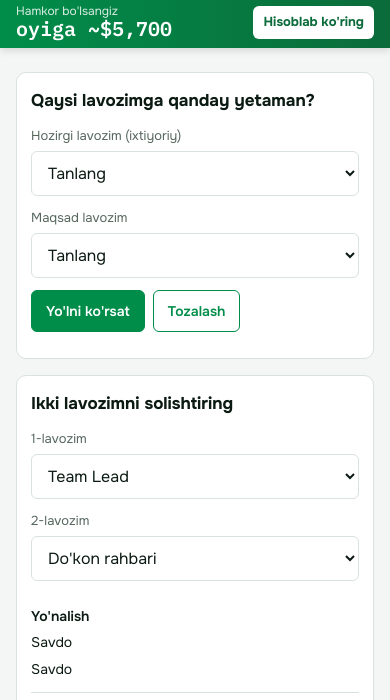
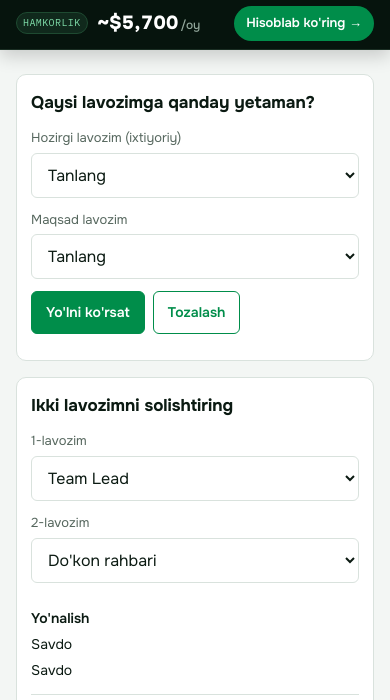
Before and after one commit to abdurakhmon-sl/osish-yoli, a plain HTML site: page index.html in a window 390 px wide. Shown: the part 170-870 px from the top of the page. Drawn offline with Linux system fonts and the light colour scheme.

Commit message:
Hamkorlik banneri qayta dizayn (30.10.2026)

```diff
--- a/index.html
+++ b/index.html
@@ -230,13 +230,17 @@ html.xodim .mc-s { display: none; }
 /* phone reading */
 /* hamkorlik banneri */
 section.blk, .sumc { scroll-margin-top: 80px; }
-.pbanner { background: linear-gradient(90deg, #008D4A, #0B6B3A); color: #fff; position: sticky; top: 0; z-index: 20; box-shadow: 0 2px 8px rgba(0,0,0,.15); }
-.pb-in { display: flex; align-items: center; gap: 18px; padding-block: 10px; }
-.pb-num { display: grid; line-height: 1.1; white-space: nowrap; }
-.pb-num small { font-size: 12px; opacity: .85; }
-.pb-num b { font-size: 24px; font-weight: 700; }
-.pb-txt { margin: 0; font-size: 13px; opacity: .92; flex: 1; min-width: 0; }
-.pb-btn { background: #fff; color: #0B6B3A; border: 0; border-radius: 6px; padding: 8px 14px; font-weight: 700; white-space: nowrap; }
+.pbanner { background: #06140D; color: #E6EFEA; position: sticky; top: 0; z-index: 20; border-top: 1px solid #1A2E23; border-bottom: 1px solid #1A2E23; box-shadow: 0 6px 18px rgba(0,0,0,.18); }
+.pb-in { display: flex; align-items: center; gap: 14px; padding-block: 10px; }
+.pb-tag { font-family: var(--f-mono); font-size: 11px; letter-spacing: .08em; text-transform: uppercase; color: #7FDDA9; background: #10291C; border: 1px solid #1E4A31; padding: 3px 8px; border-radius: 999px; white-space: nowrap; }
+.pb-num { display: flex; align-items: baseline; gap: 6px; white-space: nowrap; font-family: var(--f-display); }
+.pb-num b { font-size: 22px; font-weight: 800; color: #FFFFFF; letter-spacing: -0.01em; font-variant-numeric: tabular-nums; }
+.pb-num small { font-size: 13px; color: #93A89C; }
+.pb-txt { margin: 0; font-size: 13px; color: #93A89C; min-width: 0; padding-left: 14px; border-left: 1px solid #23392D; }
+.pb-btn { margin-left: auto; background: #008D4A; color: #fff; border: 0; border-radius: 999px; padding: 8px 16px; font-weight: 600; font-size: 14px; white-space: nowrap; transition: background .15s; }
+.pb-btn:hover { background: #00A257; }
+.pb-btn span { display: inline-block; transition: transform .15s; }
+.pb-btn:hover span { transform: translateX(2px); }
 .sumc { display: grid; grid-template-columns: 1fr 1.4fr 1.6fr; gap: 10px; }
 .sumc > div { background: var(--surface); border: 1px solid var(--line); border-radius: 10px; padding: 12px 14px; display: grid; gap: 4px; align-content: start; }
 .sumc span { font-family: var(--f-mono); font-size: 11px; text-transform: uppercase; letter-spacing: .06em; color: var(--muted); }
@@ -253,10 +257,13 @@ section.blk, .sumc { scroll-margin-top: 80px; }
 .faq dd { margin: 0 0 6px; }
 @media (max-width: 860px) { .sumc { grid-template-columns: 1fr; } }
 @media (max-width: 600px) {
-  .pb-in { flex-wrap: wrap; gap: 6px 12px; padding-block: 8px; }
-  .pb-num b { font-size: 20px; }
+  .pb-in { gap: 10px; padding-block: 8px; }
+  .pb-tag { font-size: 10px; padding: 2px 6px; letter-spacing: .04em; }
+  .pb-num small { display: none; }
+  .pb-num b::after { content: "/oy"; font-size: 12px; font-weight: 500; color: #93A89C; margin-left: 2px; }
+  .pb-num b { font-size: 19px; }
   .pb-txt { display: none; }
-  .pb-btn { margin-left: auto; padding: 6px 10px; font-size: 13px; }
+  .pb-btn { padding: 7px 12px; font-size: 13px; }
   .mast .meta, .mast .lede { display: none; }
   .jump { flex-wrap: nowrap; overflow-x: auto; padding-bottom: 4px; }
   .jump .chip { white-space: nowrap; }
@@ -311,9 +318,10 @@ section.blk, .sumc { scroll-margin-top: 80px; }
 </header>
 <aside class="pbanner" aria-label="Hamkorlik">
   <div class="wrap pb-in">
-    <div class="pb-num"><small>Hamkor bo'lsangiz</small><b class="num">oyiga ~$5,700</b></div>
-    <p class="pb-txt">Haqiqiy raqam, oxirgi 12 oy o'rtachasi. Hamkor do'kon foydasidan ulush oladi.</p>
-    <button type="button" class="pb-btn" id="pbGo">Hisoblab ko'ring</button>
+    <span class="pb-tag">Hamkorlik</span>
+    <div class="pb-num"><b>~$5,700</b><small>oyiga</small></div>
+    <p class="pb-txt">Hamkor do'kon foydasidan ulush oladi. Oxirgi 12 oy o'rtachasi.</p>
+    <button type="button" class="pb-btn" id="pbGo">Hisoblab ko'ring <span aria-hidden="true">&rarr;</span></button>
   </div>
 </aside>
 
```
